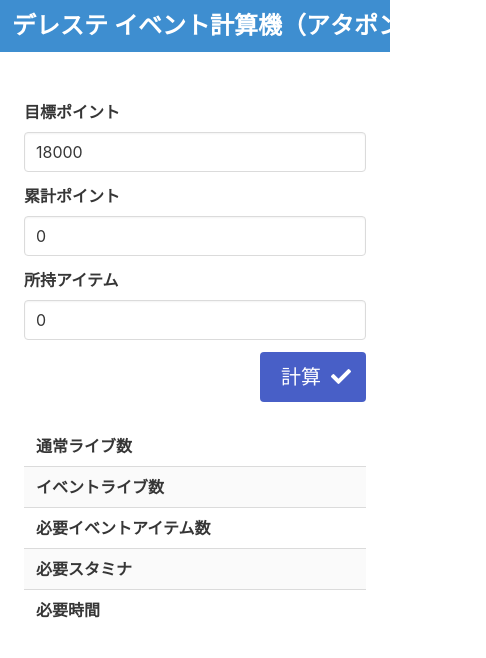
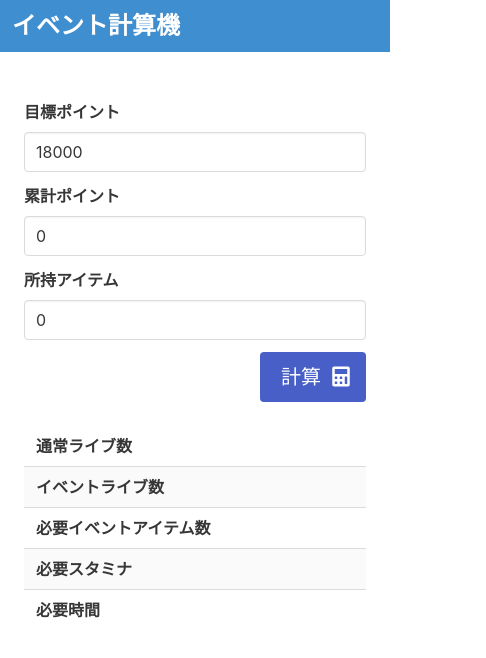
Before and after one commit to jagpotato/CalcEvent, a website built with webpack: page docs/index.html in a window 390 px wide. Shown: the top 658 px of the page, 486 px wide, since content can reach past the window. Built offline with nearby package versions, Linux system fonts and the light colour scheme.

Commit message:
modify mobile navbar

```diff
--- a/docs/index.html
+++ b/docs/index.html
@@ -13,8 +13,15 @@
     <div id="app">
       <nav class="navbar is-info" role="navigation" aria-label="main navigation">
         <div class="navbar-brand">
-          <div class="navbar-item title is-4">
-            デレステ イベント計算機（アタポン形式）
+          <h1 class="navbar-item is-hidden-desktop title is-4">
+            イベント計算機
+          </h1>
+        </div>
+        <div class="navbar-menu">
+          <div class="navbar-start">
+            <h1 class="navbar-item title is-4">
+              デレステ イベント計算機（アタポン形式）
+            </h1>
           </div>
         </div>
       </nav>
@@ -46,7 +53,7 @@
                     <button id="calc-button" class="button is-link is-medium" v-on:click="calc">
                       <span>計算</span>
                       <span class="icon is-small">
-                        <i class="fas fa-check"></i>
+                        <i class="fas fa-calculator"></i>
                       </span>
                     </button>
                   </div>
```
